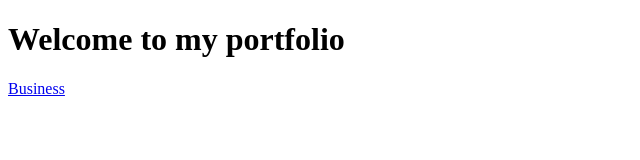
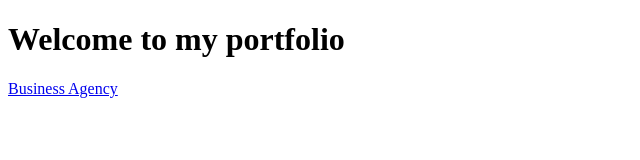
Before and after one commit to Omrize/omrize.github.io, a plain HTML site: page index.html in a window 1280 px wide. Shown: the full height of the page, 0-640 px from the left. Drawn offline with Linux system fonts and the light colour scheme; files that its build step writes are made by us from their sources.

Commit message:
Update index.html

```diff
--- a/index.html
+++ b/index.html
@@ -7,6 +7,6 @@
   </head>
   <body>
     <h1>Welcome to my portfolio</h1>
-    <a href="business agencey">Business</a>
+    <a href="business agency">Business Agency</a>
   </body>
 </html>
```
